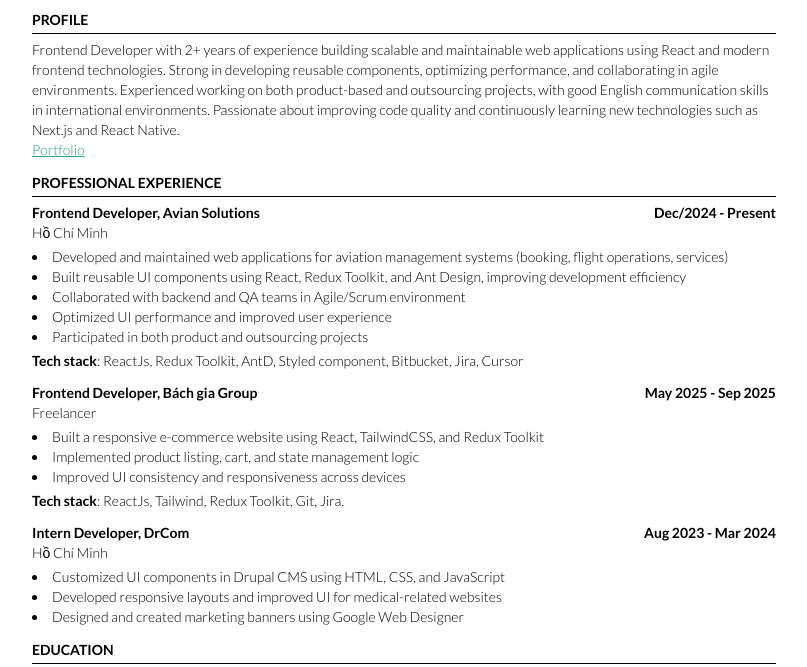
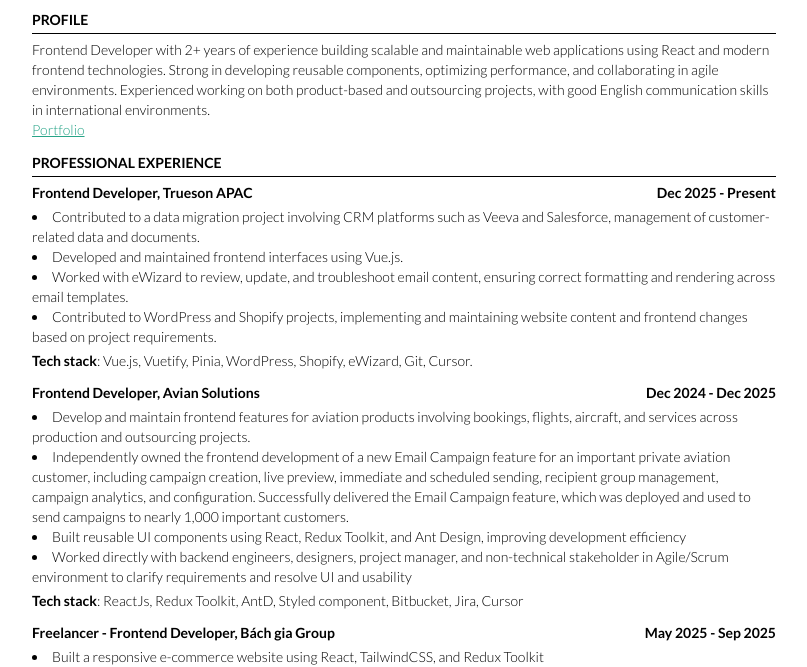
Before and after one commit to BichLeee/my-resume, a plain HTML site: page index.html in a window 1280 px wide. Shown: the part 151-818 px from the top of the page, without its empty margins (236-1043 px from the left). Drawn offline with nearby package versions, Linux system fonts and the light colour scheme.

Commit message:
update ex

```diff
--- a/index.html
+++ b/index.html
@@ -57,31 +57,40 @@
             <div class="section">PROFILE</div>
             <div>
                 Frontend Developer with 2+ years of experience building scalable and maintainable web applications using React and modern frontend technologies. Strong in developing reusable components, optimizing performance, and collaborating in agile environments. Experienced working on both
-                product-based and outsourcing projects, with good English communication skills in international environments. Passionate about improving code quality and continuously learning new technologies such as Next.js and React Native.
+                product-based and outsourcing projects, with good English communication skills in international environments.
             </div>
             <a href="https://ngbi.vercel.app/">Portfolio</a>
 
             <!-- exprerience -->
             <div class="section">PROFESSIONAL EXPERIENCE</div>
             <div class="title-container">
+                <div>Frontend Developer, Trueson APAC</div>
+                <div>Dec 2025 - Present</div>
+            </div>
+            <ul class="list-disc list-inside mt-1">
+                <li>Contributed to a data migration project involving CRM platforms such as Veeva and Salesforce, management of customer-related data and documents.</li>
+                <li>Developed and maintained frontend interfaces using Vue.js.</li>
+                <li>Worked with eWizard to review, update, and troubleshoot email content, ensuring correct formatting and rendering across email templates.</li>
+                <li>Contributed to WordPress and Shopify projects, implementing and maintaining website content and frontend changes based on project requirements.</li>
+            </ul>
+            <div class="mt-1"><span class="font-semibold">Tech stack</span>: Vue.js, Vuetify, Pinia, WordPress, Shopify, eWizard, Git, Cursor.</div>
+
+            <div class="title-container mt-3">
                 <div>Frontend Developer, Avian Solutions</div>
-                <div>Dec/2024 - Present</div>
+                <div>Dec 2024 - Dec 2025</div>
             </div>
-            <div>Hồ Chí Minh</div>
             <ul class="list-disc list-inside mt-1">
-                <li>Developed and maintained web applications for aviation management systems (booking, flight operations, services) </li>
-                <li>Built reusable UI components using React, Redux Toolkit, and Ant Design, improving development efficiency </li>
-                <li>Collaborated with backend and QA teams in Agile/Scrum environment </li>
-                <li>Optimized UI performance and improved user experience </li>
-                <li>Participated in both product and outsourcing projects</li>
+                <li>Develop and maintain frontend features for aviation products involving bookings, flights, aircraft, and services across production and outsourcing projects.</li>
+                <li>Independently owned the frontend development of a new Email Campaign feature for an important private aviation customer, including campaign creation, live preview, immediate and scheduled sending, recipient group management, campaign analytics, and configuration. Successfully delivered the Email Campaign feature, which was deployed and used to send campaigns to nearly 1,000 important customers.</li>
+                <li>Built reusable UI components using React, Redux Toolkit, and Ant Design, improving development efficiency</li>
+                <li>Worked directly with backend engineers, designers, project manager, and non-technical stakeholder in Agile/Scrum environment to clarify requirements and resolve UI and usability</li>
             </ul>
             <div class="mt-1"><span class="font-semibold">Tech stack</span>: ReactJs, Redux Toolkit, AntD, Styled component, Bitbucket, Jira, Cursor</div>
 
             <div class="title-container mt-3">
-                <div>Frontend Developer, Bách gia Group</div>
+                <div>Freelancer - Frontend Developer, Bách gia Group</div>
                 <div>May 2025 - Sep 2025</div>
             </div>
-            <div>Freelancer</div>
             <ul class="list-disc list-inside mt-1">
                 <li>Built a responsive e-commerce website using React, TailwindCSS, and Redux Toolkit</li>
                 <li>Implemented product listing, cart, and state management logic</li>
@@ -93,7 +102,6 @@
                 <div>Intern Developer, DrCom</div>
                 <div>Aug 2023 - Mar 2024</div>
             </div>
-            <div>Hồ Chí Minh</div>
             <ul class="list-disc list-inside mt-1">
                 <li>Customized UI components in Drupal CMS using HTML, CSS, and JavaScript</li>
                 <li>Developed responsive layouts and improved UI for medical-related websites</li>
@@ -121,7 +129,7 @@
                     UI & Styling - <b>AntD, Tailwind, GSAP, Styled-component, Bootstrap</b> <br />
                 </div>
                 <div class="col-span-1">
-                    AI Agents - <b>Cursor, Copilot</b><br/>
+                    AI Agents - <b>Cursor, Copilot</b><br />
                     Tools - <b>Git (GitHub, Bitbucket), Jira, Notion, Trello</b><br />
                     Design - <b>Figma</b> <br />
                     CMS - <b>Drupal</b>
```
